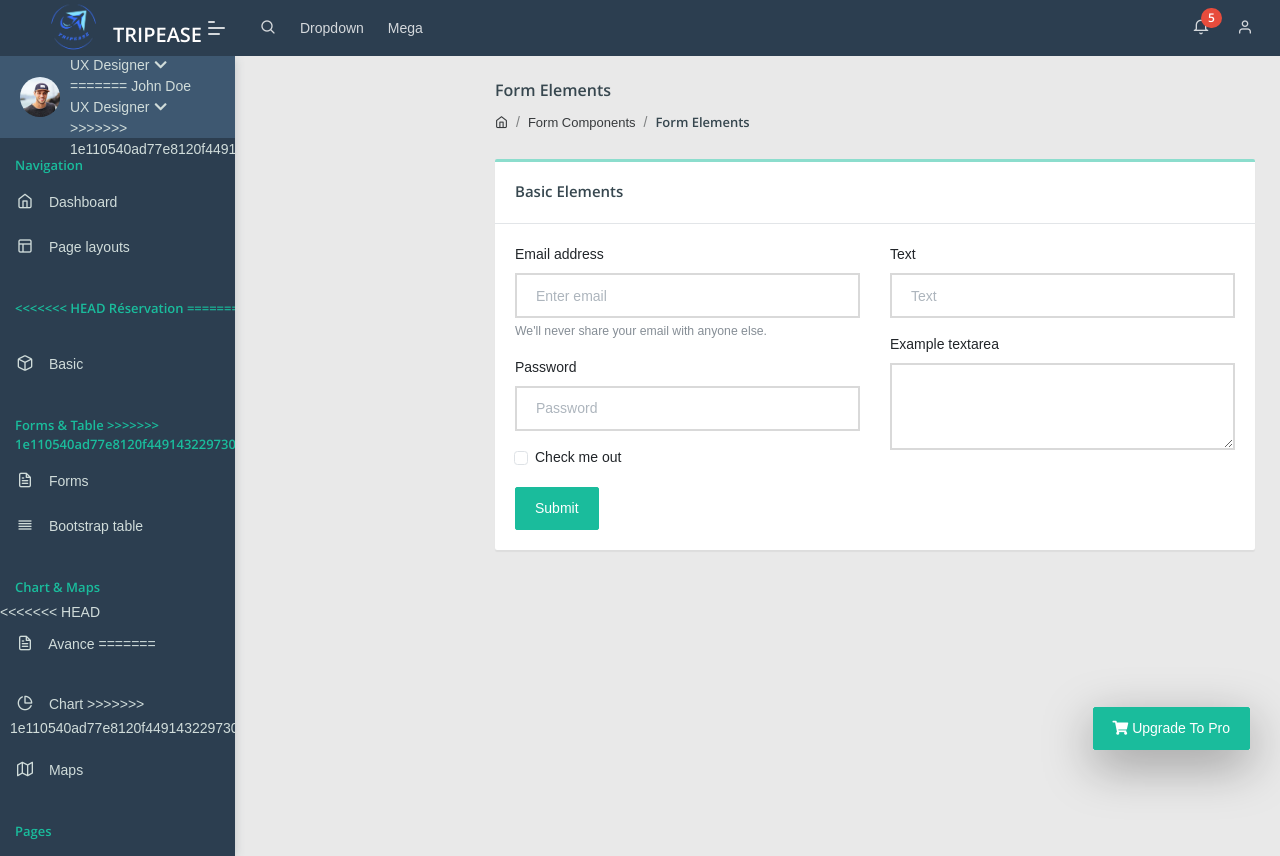
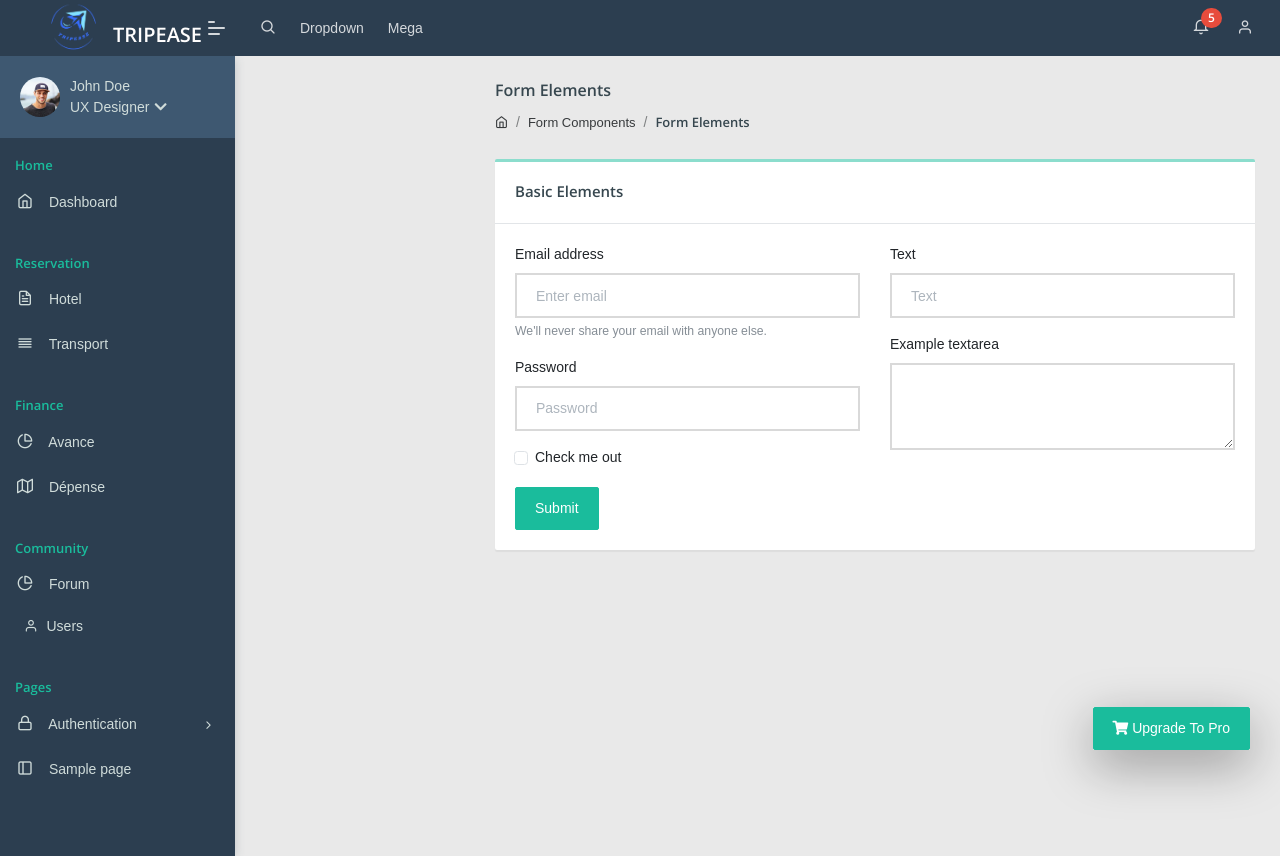
Before and after one commit to yosser-rafrafi/TripEaseWeb, a Symfony app: template templates/back/form/elements.html.twig in a window 1280 px wide. Run offline with Twig, Linux system fonts and the light colour scheme; the template is opened without the code that fills it, so the values that code supplies are empty; some libraries are stand-ins or nearby versions; some web fonts are replaced.

Commit message:
fixing errors

```diff
--- a/templates/back/partials/_navigation.html.twig
+++ b/templates/back/partials/_navigation.html.twig
@@ -6,122 +6,85 @@
                 <div class="main-menu-header">
                     <img class="img-radius" src="{{ asset('assets/images/user/avatar-2.jpg') }}" alt="User-Profile-Image">
                     <div class="user-details">
-<<<<<<< HEAD
-
+                        <span>{{app.user.prenom ~ ' ' ~ app.user.nom|default('John Doe') }}</span>
                         <div id="more-details">{{ app.user.role|default('UX Designer') }}<i class="fa fa-chevron-down m-l-5"></i></div>
-=======
-                        <span>{{ user.name|default('John Doe') }}</span>
-                        <div id="more-details">{{ user.role|default('UX Designer') }}<i class="fa fa-chevron-down m-l-5"></i></div>
->>>>>>> 1e110540ad77e8120f44914322973002b95aa90e
                     </div>
                 </div>
                 <div class="collapse" id="nav-user-link">
                     <ul class="list-unstyled">
                         <li class="list-group-item"><a ><i class="feather icon-user m-r-5"></i>View Profile</a></li>
-                        <li class="list-group-item"><a href="#!"><i class="feather icon-settings m-r-5"></i>Settings</a></li>
-                        <li class="list-group-item"><a ><i class="feather icon-log-out m-r-5"></i>Logout</a></li>
+                        <li class="list-group-item"><a href="{{ path('app_user_settings') }}"><i class="feather icon-settings m-r-5"></i>Settings</a></li>
+                        <li class="list-group-item"><a href="{{ path('app_logout') }}"><i class="feather icon-log-out m-r-5"></i>Logout</a></li>
                     </ul>
                 </div>
             </div>
 
             {# Main Navigation Menu #}
             <ul class="nav pcoded-inner-navbar">
-                {# Navigation Section #}
+                {# Dashboard Section #}
                 <li class="nav-item pcoded-menu-caption">
-                    <label>Navigation</label>
+                    <label>Home</label>
                 </li>
                 <li class="nav-item">
-                    <a  class="nav-link {% if app.request.get('_route') == 'dashboard' %}active{% endif %}">
+                    <a class="nav-link {% if app.request.get('_route') == 'dashboard' %}active{% endif %}" href="{{ path('dashboard') }}">
                         <span class="pcoded-micon"><i class="feather icon-home"></i></span>
                         <span class="pcoded-mtext">Dashboard</span>
                     </a>
                 </li>
 
-                {# Page Layouts Section #}
-                <li class="nav-item pcoded-hasmenu">
-                    <a href="#!" class="nav-link">
-                        <span class="pcoded-micon"><i class="feather icon-layout"></i></span>
-                        <span class="pcoded-mtext">Page layouts</span>
-                    </a>
-                    <ul class="pcoded-submenu">
-                        <li><a  target="_blank">Vertical</a></li>
-                        <li><a  target="_blank">Horizontal</a></li>
-                    </ul>
-                </li>
 
-                {# UI Elements Section #}
+                {# hotel & Transport Section #}
                 <li class="nav-item pcoded-menu-caption">
-<<<<<<< HEAD
-                    <label>Réservation</label>
-=======
-                    <label>UI Element</label>
-                </li>
-                <li class="nav-item pcoded-hasmenu">
-                    <a href="#!" class="nav-link">
-                        <span class="pcoded-micon"><i class="feather icon-box"></i></span>
-                        <span class="pcoded-mtext">Basic</span>
-                    </a>
-                    <ul class="pcoded-submenu">
-                        <li><a>Alert</a></li>
-                        <li><a >Button</a></li>
-                        <li><a >Badges</a></li>
-                        <li><a>Breadcrumb & paggination</a></li>
-                        <li><a >Cards</a></li>
-                        <li><a >Collapse</a></li>
-                        <li><a >Carousel</a></li>
-                        <li><a >Grid system</a></li>
-                        <li><a >Progress</a></li>
-                        <li><a >Modal</a></li>
-                        <li><a >Spinner</a></li>
-                        <li><a >Tabs & pills</a></li>
-                        <li><a >Typography</a></li>
-                        <li><a >Tooltip & popover</a></li>
-                        <li><a >Toasts</a></li>
-                        <li><a >Other</a></li>
-                    </ul>
-                </li>
-
-                {# Forms & Tables Section #}
-                <li class="nav-item pcoded-menu-caption">
-                    <label>Forms &amp; table</label>
->>>>>>> 1e110540ad77e8120f44914322973002b95aa90e
+                    <label>Reservation</label>
                 </li>
                 <li class="nav-item">
-                    <a  class="nav-link">
+                    <a  class="nav-link" {% if app.request.get('_route') == 'app_hotel_index' %}active{% endif %}" href="{{ path('app_hotel_index') }}">
                         <span class="pcoded-micon"><i class="feather icon-file-text"></i></span>
-                        <span class="pcoded-mtext">Forms</span>
+                        <span class="pcoded-mtext">Hotel</span>
                     </a>
                 </li>
                 <li class="nav-item">
-                    <a class="nav-link">
+                    <a class="nav-link {% if app.request.get('_route') == 'app_transport_index' %}active{% endif %}" href="{{ path('app_transport_index') }}">
                         <span class="pcoded-micon"><i class="feather icon-align-justify"></i></span>
-                        <span class="pcoded-mtext">Bootstrap table</span>
+                        <span class="pcoded-mtext">Transport</span>
                     </a>
                 </li>
 
-                {# Chart & Maps Section #}
+                {# Finance Section #}
                 <li class="nav-item pcoded-menu-caption">
-                    <label>Chart & Maps</label>
+                    <label>Finance</label>
                 </li>
-<<<<<<< HEAD
-                    <li class="nav-item">
-                    <a  class="nav-link" {% if app.request.get('_route') == 'manager_avances' %}active{% endif %}" href="{{ path('manager_avances') }}">
-                        <span class="pcoded-micon"><i class="feather icon-file-text"></i></span>
-                        <span class="pcoded-mtext">Avance</span>
-=======
                 <li class="nav-item">
                     <a class="nav-link">
                         <span class="pcoded-micon"><i class="feather icon-pie-chart"></i></span>
-                        <span class="pcoded-mtext">Chart</span>
->>>>>>> 1e110540ad77e8120f44914322973002b95aa90e
+                        <span class="pcoded-mtext">Avance</span>
                     </a>
                 </li>
                 <li class="nav-item">
                     <a  class="nav-link">
                         <span class="pcoded-micon"><i class="feather icon-map"></i></span>
-                        <span class="pcoded-mtext">Maps</span>
+                        <span class="pcoded-mtext">Dépense</span>
                     </a>
                 </li>
+
+                {# Community Section #}
+                <li class="nav-item pcoded-menu-caption">
+                    <label>Community</label>
+                </li>
+                <li class="nav-item">
+                    <a class="nav-link {% if app.request.get('_route') == 'app_statut_index' %}active{% endif %}" href="{{ path('app_statut_index') }}">
+                        <span class="pcoded-micon"><i class="feather icon-pie-chart"></i></span>
+                        <span class="pcoded-mtext">Forum</span>
+                    </a>
+                </li>
+                <li class="nav-item">
+                    <a href="{{ path('app_users_list') }}" class="flex items-center px-4 py-2 text-gray-600 hover:bg-gray-100 rounded-md" >
+                        <i class="feather icon-user m-r-5">
+
+                        </i>Users
+                    </a>
+                </li>
+
 
                 {# Pages Section #}
                 <li class="nav-item pcoded-menu-caption">
@@ -145,16 +108,7 @@
                 </li>
             </ul>
 
-            {# Upgrade Card #}
-            <div class="card text-center">
-                <div class="card-block">
-                    <button type="button" class="close" data-dismiss="alert" aria-hidden="true">&times;</button>
-                    <i class="feather icon-sunset f-40"></i>
-                    <h6 class="mt-3">Upgrade To Pro</h6>
-                    <p>Please contact us on our email for need any support</p>
-                    <a href="https://1.envato.market/PgJNQ" target="_blank" class="btn btn-primary btn-sm text-white m-0">Upgrade</a>
-                </div>
-            </div>
+
         </div>
     </div>
 </nav>
```
Also changed, not shown: src/Controller/DashboardController.php (+2 -36 lines), src/Controller/EmployeeHomeController.php (+26 -3 lines).
